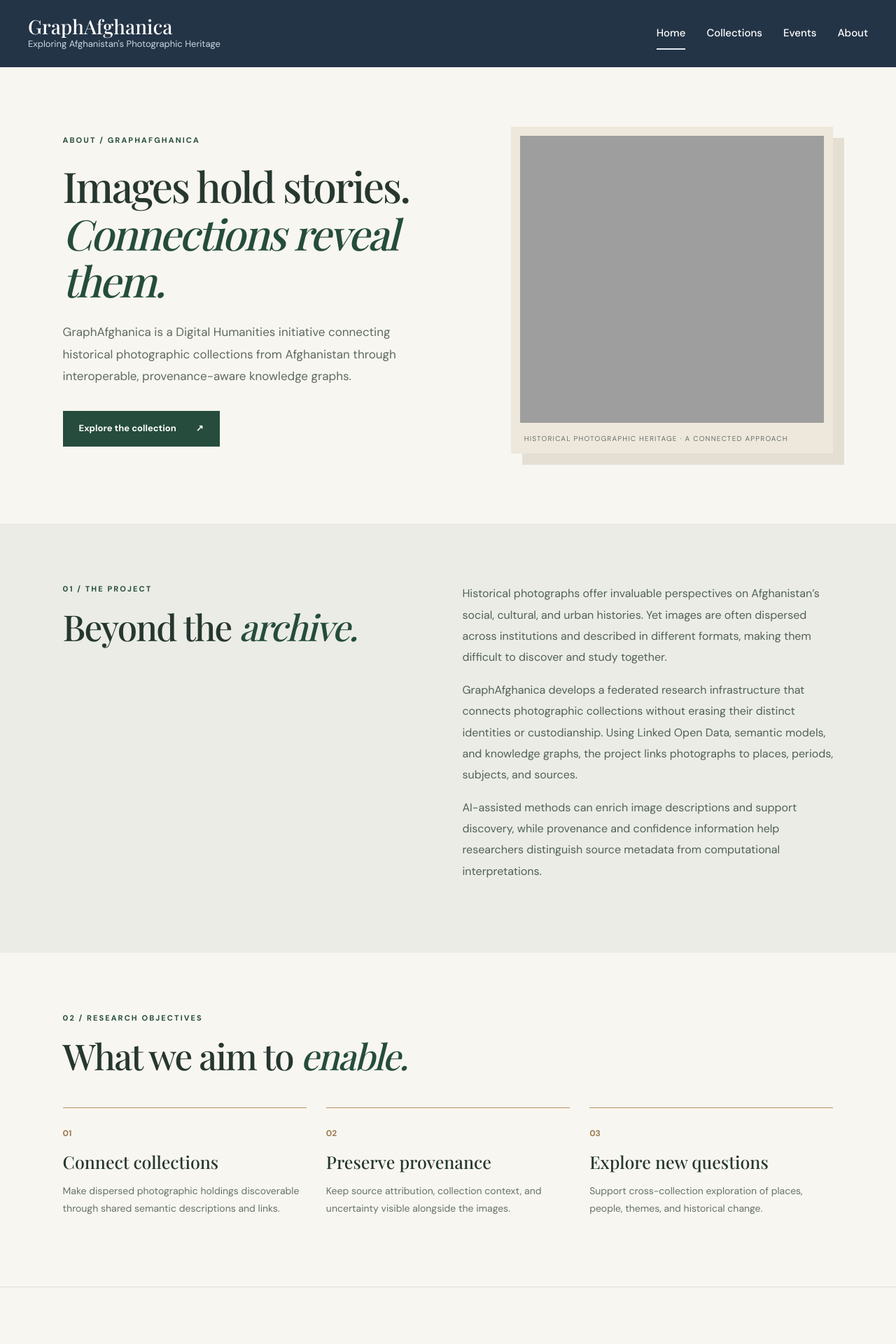
After one commit to SepidehAlassi/GraphAfghanica, a Flask app: page /about in a window 1280 px wide. The commit adds this page. Shown: the top 1920 px of the page at 70% size. Run offline with Flask 3, Linux system fonts and the light colour scheme.

Commit message:
add about page

```diff
--- a/frontend/app.py
+++ b/frontend/app.py
@@ -63,6 +63,9 @@ def events():
 
     return render_template("events.html", symposium=symposium)
 
+@app.route('/about')
+def about():
+    return render_template('about.html')
 
 if __name__ == "__main__":
     app.run(host="0.0.0.0", port=3030, debug=True)
--- /dev/null
+++ b/frontend/static/graphafghanica-about.css
@@ -0,0 +1,31 @@
+/* About page additions; inherits the GraphAfghanica homepage design system */
+.ga-about-page .ga-about-hero{max-width:1440px;margin:auto;padding:85px clamp(24px,7vw,110px) 100px;display:grid;grid-template-columns:1.1fr .9fr;gap:7%;align-items:center}
+.ga-about-page .ga-about-hero h1{font-size:clamp(43px,4.7vw,70px);letter-spacing:-.04em;margin:23px 0 25px}
+.ga-about-page .ga-about-hero h1 em{color:var(--forest)}
+.ga-about-page .ga-about-photo{background:#eee8dc;padding:13px;box-shadow:16px 16px 0 #e5dfd3}
+.ga-about-page .ga-about-photo img{width:100%;height:410px;display:block;object-fit:cover}
+.ga-about-page .ga-about-photo p{font-size:10px;letter-spacing:.12em;color:var(--muted);padding:15px 6px 0;margin:0}
+.ga-about-page .ga-about-section{padding:85px clamp(24px,7vw,110px)}
+.ga-about-page .ga-about-overview,.ga-about-page .ga-about-funding{background:#eaece5;display:grid;grid-template-columns:1fr 1.15fr;gap:10%}
+.ga-about-page .ga-about-heading h2,.ga-about-page .ga-about-goals h2,.ga-about-page .ga-about-cta h2{font-size:clamp(36px,4vw,54px);margin:16px 0 0;letter-spacing:-.035em}
+.ga-about-page h2 em{color:var(--forest)}
+.ga-about-page .ga-about-prose{font-size:16px;line-height:1.9;color:#526158}
+.ga-about-page .ga-about-goals,.ga-about-page .ga-about-team{max-width:1440px;margin:auto}
+.ga-about-page .ga-about-goal-grid{display:grid;grid-template-columns:repeat(3,1fr);gap:28px;margin-top:45px}
+.ga-about-page .ga-about-goal-grid article{border-top:1px solid var(--gold);padding-top:22px}
+.ga-about-page .ga-about-goal-grid article span{font-size:12px;font-weight:700;color:#9c7950}
+.ga-about-page .ga-about-goal-grid h3{font-size:25px;margin:15px 0}
+.ga-about-page .ga-about-goal-grid p,.ga-about-page .ga-person p{color:var(--muted);font-size:14px;line-height:1.8}
+.ga-about-page .ga-about-team{border-top:1px solid var(--line)}
+.ga-about-page .ga-about-team-grid{display:grid;grid-template-columns:repeat(2,1fr);gap:20px;margin-top:40px}
+.ga-about-page .ga-person{padding:30px;background:#fff;border:1px solid #e5e3d9}
+.ga-about-page .ga-person .ga-person-role{font-size:11px;font-weight:700;letter-spacing:.14em;color:#9c7950}
+.ga-about-page .ga-person h3{font-size:27px;margin:14px 0}
+.ga-about-page .ga-about-note{font-size:13px;color:var(--muted);margin-top:22px}
+.ga-about-page .ga-funding-placeholder{padding:18px 22px;border-left:3px solid var(--gold);background:#f8f6f0}
+.ga-about-page .ga-about-cta{background:var(--forest);color:white;padding:75px clamp(24px,7vw,110px);display:flex;align-items:center;justify-content:space-between;gap:35px}
+.ga-about-page .ga-about-cta .ga-section-kicker{color:#e1c69d}
+.ga-about-page .ga-about-cta h2 em{color:#e1c69d}
+.ga-about-page .ga-about-cta .ga-btn{background:#e1c69d;color:#26372f!important;white-space:nowrap}
+@media(max-width:850px){.ga-about-page .ga-about-hero,.ga-about-page .ga-about-overview,.ga-about-page .ga-about-funding{grid-template-columns:1fr}.ga-about-page .ga-about-photo{max-width:520px}.ga-about-page .ga-about-goal-grid{gap:18px}}
+@media(max-width:600px){.ga-about-page .ga-about-hero{padding:55px 22px 75px}.ga-about-page .ga-about-photo img{height:300px}.ga-about-page .ga-about-section{padding:65px 22px}.ga-about-page .ga-about-goal-grid,.ga-about-page .ga-about-team-grid{grid-template-columns:1fr}.ga-about-page .ga-about-cta{padding:65px 22px;display:block}.ga-about-page .ga-about-cta .ga-btn{margin-top:25px}}
--- /dev/null
+++ b/frontend/templates/about.html
@@ -0,0 +1,77 @@
+<!DOCTYPE html>
+<html lang="en">
+<head>
+  <meta charset="UTF-8">
+  <meta name="viewport" content="width=device-width, initial-scale=1">
+  <meta name="description" content="About GraphAfghanica: research, people, and support behind a connected photographic heritage initiative.">
+  <title>About | GraphAfghanica</title>
+  <link rel="preconnect" href="https://fonts.googleapis.com">
+  <link rel="preconnect" href="https://fonts.gstatic.com" crossorigin>
+  <link href="https://fonts.googleapis.com/css2?family=DM+Sans:wght@400;500;600;700&family=Playfair+Display:wght@500;600;700&display=swap" rel="stylesheet">
+  <link rel="stylesheet" href="{{ url_for('static', filename='style.css') }}">
+  <link rel="stylesheet" href="{{ url_for('static', filename='graphafghanica-home.css') }}">
+  <link rel="stylesheet" href="{{ url_for('static', filename='graphafghanica-about.css') }}">
+</head>
+<body class="ga-home ga-about-page">
+  {% include 'header.html' %}
+  <main id="main-content">
+    <section class="ga-about-hero">
+      <div class="ga-about-hero-copy">
+        <p class="ga-section-kicker">ABOUT / GRAPHAFGHANICA</p>
+        <h1>Images hold stories.<br><em>Connections reveal them.</em></h1>
+        <p class="ga-lead">GraphAfghanica is a Digital Humanities initiative connecting historical photographic collections from Afghanistan through interoperable, provenance-aware knowledge graphs.</p>
+        <a class="ga-btn ga-btn-primary" href="{{ url_for('collection', collection_id='EWA76_Collection') }}">Explore the collection <span aria-hidden="true">↗</span></a>
+      </div>
+      <div class="ga-about-photo">
+        <img src="http://localhost:8080/MG73.png" alt="Historical photograph from the GraphAfghanica archive">
+        <p>HISTORICAL PHOTOGRAPHIC HERITAGE · A CONNECTED APPROACH</p>
+      </div>
+    </section>
+
+    <section class="ga-about-section ga-about-overview" id="project">
+      <div class="ga-about-heading"><p class="ga-section-kicker">01 / THE PROJECT</p><h2>Beyond the <em>archive.</em></h2></div>
+      <div class="ga-about-prose">
+        <p>Historical photographs offer invaluable perspectives on Afghanistan’s social, cultural, and urban histories. Yet images are often dispersed across institutions and described in different formats, making them difficult to discover and study together.</p>
+        <p>GraphAfghanica develops a federated research infrastructure that connects photographic collections without erasing their distinct identities or custodianship. Using Linked Open Data, semantic models, and knowledge graphs, the project links photographs to places, periods, subjects, and sources.</p>
+        <p>AI-assisted methods can enrich image descriptions and support discovery, while provenance and confidence information help researchers distinguish source metadata from computational interpretations.</p>
+      </div>
+    </section>
+
+    <section class="ga-about-section ga-about-goals">
+      <p class="ga-section-kicker">02 / RESEARCH OBJECTIVES</p>
+      <h2>What we aim to <em>enable.</em></h2>
+      <div class="ga-about-goal-grid">
+        <article><span>01</span><h3>Connect collections</h3><p>Make dispersed photographic holdings discoverable through shared semantic descriptions and links.</p></article>
+        <article><span>02</span><h3>Preserve provenance</h3><p>Keep source attribution, collection context, and uncertainty visible alongside the images.</p></article>
+        <article><span>03</span><h3>Explore new questions</h3><p>Support cross-collection exploration of places, people, themes, and historical change.</p></article>
+      </div>
+    </section>
+
+    <section class="ga-about-section ga-about-team" id="team">
+      <div class="ga-about-heading"><p class="ga-section-kicker">03 / THE PEOPLE</p><h2>Project <em>team.</em></h2></div>
+      <div class="ga-about-team-grid">
+        <article class="ga-person"><p class="ga-person-role">Project Lead</p><h3>Dr. Sepideh Alassi</h3><p>Digital Humanities Lab, University of Basel</p><p>Project direction, semantic data modelling, knowledge graphs, and research infrastructure.</p></article>
+                <article class="ga-person"><p class="ga-person-role">Project Lead</p><h3>Dr. Joël László</h3><p>Collaborative research and contextual review.</p></article>
+                <article class="ga-person"><p class="ga-person-role">Research Assistant</p><h3>Pema Frick</h3><p>GraphAfghanica project</p><p>Data modelling.</p></article>
+        <article class="ga-person"><p class="ga-person-role">Student Assistant</p><h3>Niloofar Jokar</h3><p>GraphAfghanica project</p><p>Data import and annotation.</p></article>
+        <article class="ga-person"><p class="ga-person-role">Research Collaborator</p><h3>Prof. Shah Mahmoud Hanifi</h3><p>Collaborative research and historical contextualization.</p></article>
+      </div>
+      <p class="ga-about-note">The project also envisages contributions from Afghan community volunteers for contextual review and verification. Update names, affiliations, and roles as the team is confirmed.</p>
+    </section>
+
+    <section class="ga-about-section ga-about-funding" id="funding">
+      <div class="ga-about-heading"><p class="ga-section-kicker">04 / SUPPORT</p><h2>Funding &amp; <em>support.</em></h2></div>
+      <div class="ga-about-prose">
+        <p>GraphAfghanica is developed in the research environment of the Digital Humanities Lab at the University of Basel, in collaboration with researchers and collection stakeholders.</p>
+        <p class="ga-funding-placeholder"><strong>Funding acknowledgement:</strong> This project is partially funded by EPICUR. </p>
+      </div>
+    </section>
+
+    <section class="ga-about-cta">
+      <div><p class="ga-section-kicker">DISCOVER THE COLLECTION</p><h2>Explore the photographs<br><em>and their connections.</em></h2></div>
+      <a class="ga-btn ga-btn-primary" href="{{ url_for('collection', collection_id='EWA76_Collection') }}">Browse EWA-76 <span aria-hidden="true">↗</span></a>
+    </section>
+  </main>
+  <footer class="ga-footer"><span>GraphAfghanica</span><span>Digital Humanities · Afghan Photographic Heritage</span><a href="#main-content">Back to top ↑</a></footer>
+</body>
+</html>
--- a/frontend/templates/header.html
+++ b/frontend/templates/header.html
@@ -19,6 +19,7 @@
                class="{% if request.endpoint == 'events' %}active{% endif %}">
                 Events
             </a>
+            <a href="{{ url_for('about') }}">About</a>
         </nav>
 
     </div>
```
Also changed, not shown: frontend/templates/index.html (+8 -2 lines), images/BA_6414189.jpeg (added).
